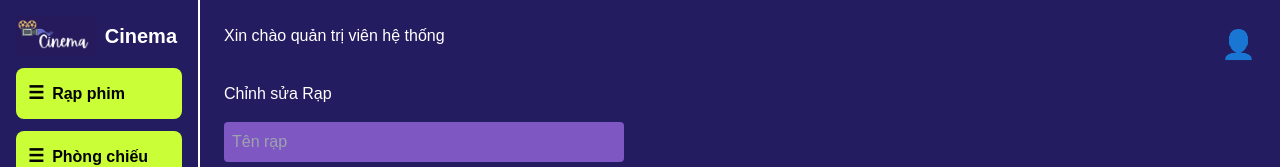
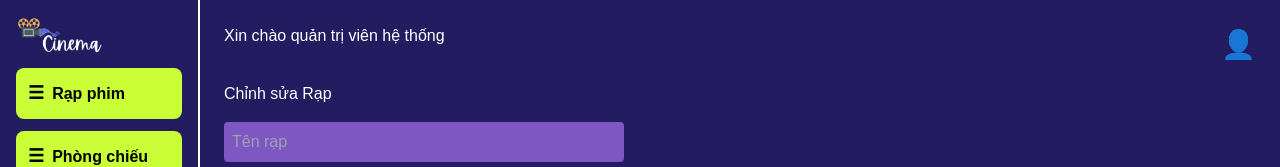
Before and after one commit to duc19092005/CinemaProject, a React (Create React App) app in the folder frontend/: page / in a window 1280 px wide. Shown: the top 167 px of the page. Built offline with nearby package versions, Linux system fonts and the light colour scheme.

Commit message:
update_lại_trang_cập_nhật_logo

```diff
--- a/frontend/src/QLCoSoVatChat/homeQLCSVC.tsx
+++ b/frontend/src/QLCoSoVatChat/homeQLCSVC.tsx
@@ -49,8 +49,7 @@ export default function QuanLy() {
         flexDirection: "column", gap: "12px", borderRight: "2px solid white"
       }}>
         <div style={{ display: "flex", alignItems: "center" }}>
-          <img src="/images/logo.png" alt="Logo" style={{ height: "40px", marginRight: "8px" }} />
-          <span style={{ fontWeight: "bold", fontSize: "20px" }}>Cinema</span>
+          <img src="/images/logocinema1.png" alt="Logo" style={{ height: "40px", marginRight: "8px" }} />
         </div>
         <button
   onClick={() => setActiveTab("rap")}
--- a/frontend/src/QL_Nhanvien/homeQLNhanvien.tsx
+++ b/frontend/src/QL_Nhanvien/homeQLNhanvien.tsx
@@ -132,8 +132,7 @@ export default function StaffManager() {
       {/* Header */}
       <div style={{ width:"100%", maxWidth:"900px", display: "flex", justifyContent: "space-between", alignItems: "center", paddingBottom: "8px", borderBottom: "1px solid #555" }}>
         <div style={{ display: "flex", alignItems: "center" }}>
-          <img src="/images/logo.png" alt="Logo" style={{ height: "40px", marginRight: "8px" }} />
-          <span style={{ fontWeight: "bold", fontSize: "20px" }}>Cinema</span>
+          <img src="/images/logocinema1.png" alt="Logo" style={{ height: "40px", marginRight: "8px" }} />
           <span style={{ color: "rgba(255,255,255,0.7)", marginLeft: "8px" }}>@Cnpm2025</span>
         </div>
           <div style={{ position: "relative" }}>
```
Also changed, not shown: frontend/public/images/logocinema1.png (added).
